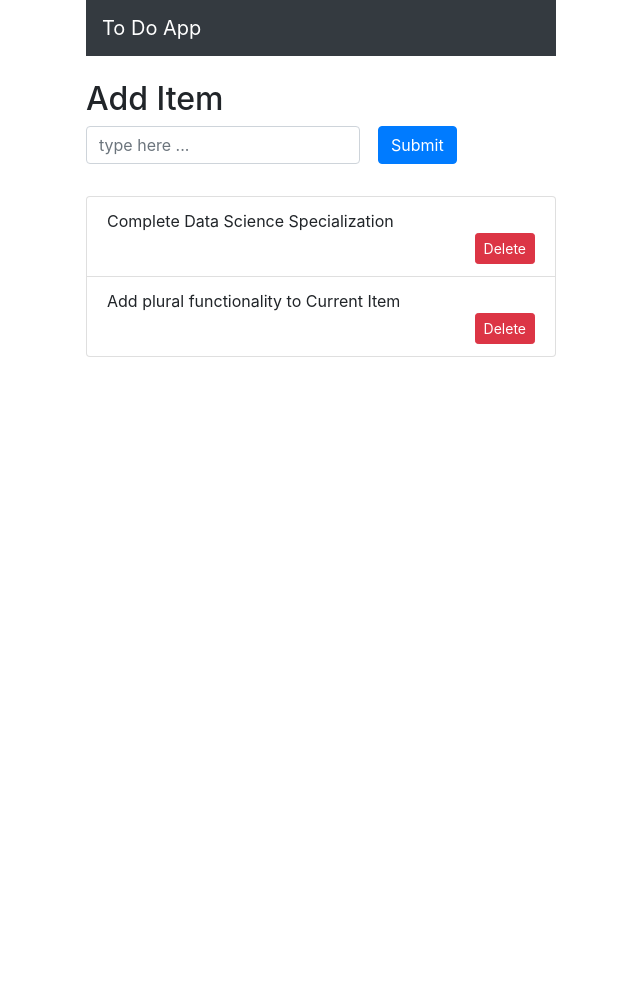
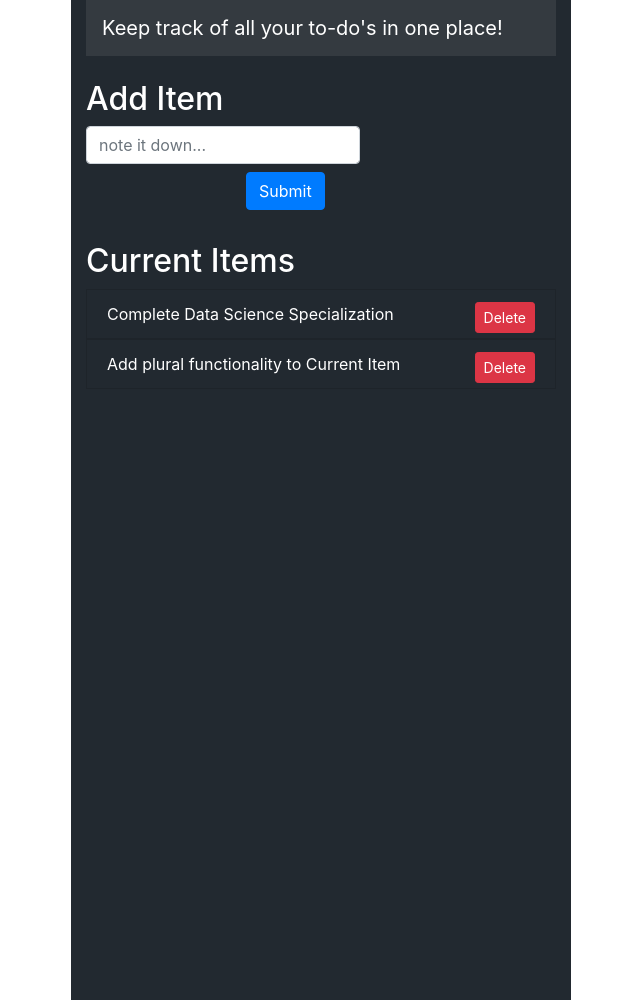
Before and after one commit to Akshatt/To-do-app-with-django, a Django app: page / in a window 1280 px wide. Shown: the whole page, without its empty margins (319-959 px from the left). Before the commit the page ends 357 px from the top, so only its background shows below. Run offline with Django 3.2, Linux system fonts and the light colour scheme; data comes from the database, SQL or seed files in the repository; both versions use the stored data as it was after the commit; some libraries are stand-ins or nearby versions.

Commit message:
styling improved

```diff
--- a/templates/main/index.html
+++ b/templates/main/index.html
@@ -11,30 +11,37 @@
     <script src="https://stackpath.bootstrapcdn.com/bootstrap/4.5.0/js/bootstrap.min.js" integrity="sha384-OgVRvuATP1z7JjHLkuOU7Xw704+h835Lr+6QL9UvYjZE3Ipu6Tp75j7Bh/kR0JKI" crossorigin="anonymous"></script>
 </head>
 <body>
-    <div class="container" style="width:500px">
+    <div class="container" style="width:500px; height:1000px; background-color:#222930;">
         <nav class="navbar navbar-dark bg-dark">
-         <a class="navbar-brand">To Do App</a>
+         <a class="navbar-brand ">Keep track of all your to-do's in one place!</a>
         </nav>
         <div class="row mt-4">
             <div class="col">
-                <h2> Add Item</h2>
+                <h2 style="color:white;"> Add Item</h2>
                 <form class="form-inline"  action="add_todo/" method="post"> {% csrf_token %}
-                    <input type="text" name="content" class="form-control mb-2 mr-sm-2" placeholder="type here ...">
-                    <button type="submit" class="btn btn-primary mb-2" style="margin-left:10px;">Submit</button>
+                    <input type="text" name="content" class="form-control mb-2 mr-sm-2" placeholder="note it down...">
+                    <button type="submit" class="btn btn-primary mb-2" style="margin-left:160px;">Submit</button>
                 </form>
             </div>
         </div>
         <div class="row mt-4">
             <div class="col">
-                <ul class="list-group">
+                <h2 style="color:white;"> Current Item{% if todo_list|length > 1 %}s{% endif %}</h2>
+                {% if todo_list|length == 0 %}
+                    <h5 style="color:white;">Nothing noted yet!</h5>
+                {% endif %}
+                <ul class="list-group list-group-flush">
                     {% for item in todo_list %}
-                        <li class="list-group-item">{{ item.text }}
-                            <form action="del_todo/{{item.id}}/" method="post"> {% csrf_token %}
+                     <form action="del_todo/{{item.id}}/" method="post"> {% csrf_token %}
+                        <li class="list-group-item " style="background-color:#222930 ; color:white;">{{ item.text }}
+
                                 <button type="submit" class="btn btn-sm btn-danger float-right" >Delete</button>
-                            </form>
+
                         </li>
+                     </form>
                     {% endfor %}
                 </ul>
+
             </div>
         </div>
     </div>
```
Also changed, not shown: db.sqlite3.
